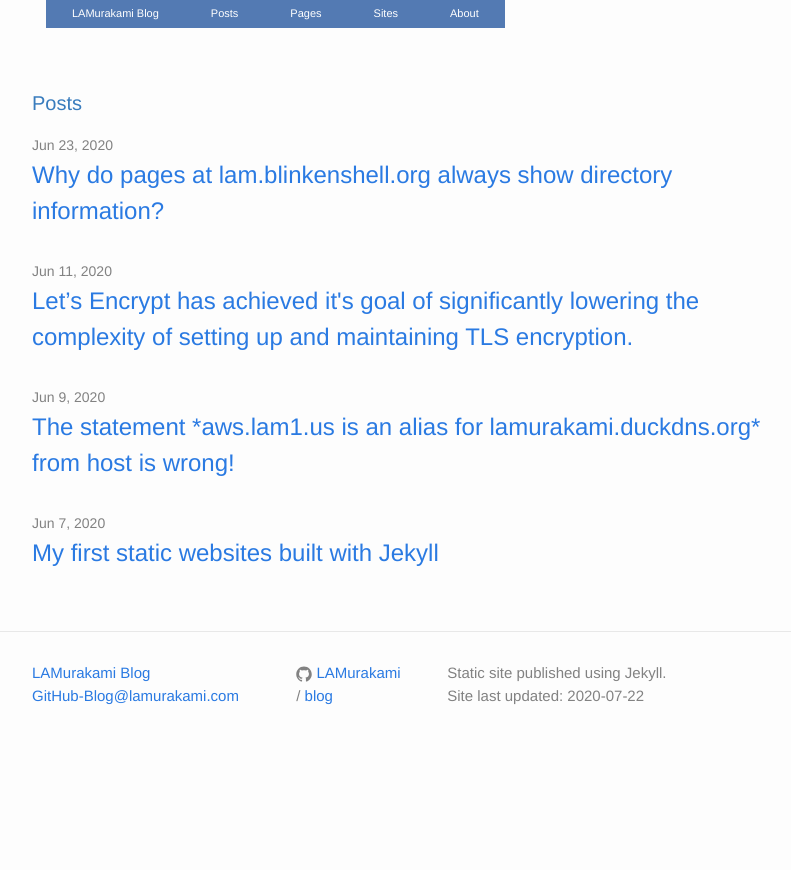
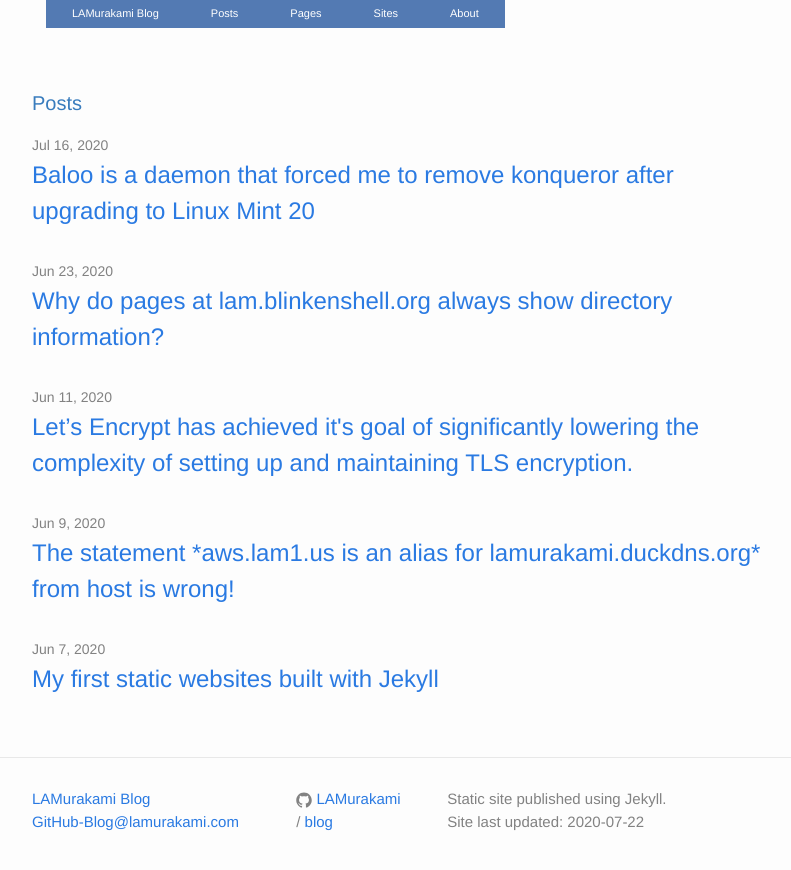
Before and after one commit to LAMurakami/blog, a Jekyll site: the page built from index.html, in a window 1280 px wide. Shown: the top 870 px of the page, without its empty margins (238-1029 px from the left). Built offline with Jekyll 4.4.1, drawn with Linux system fonts in a browser that asks for light colours; some of the changed lines change nothing that is shown.

Commit message:
Baloo a daemon that forced me to remove konqueror
Baloo is a daemon that forced me to remove konqueror
after upgrading to Linux Mint 20

```diff
--- a/_config.yml
+++ b/_config.yml
@@ -20,4 +20,5 @@ collections:
    websites:
      output: true
 # Build settings
+future: true
 markdown: kramdown
--- /dev/null
+++ b/_posts/2020-07-15-Baloo_is_a_daemon_that_forced_me_to_remove_konqueror.md
@@ -0,0 +1,60 @@
+---
+layout: post
+title: "Baloo is a daemon that forced me to remove konqueror after upgrading to Linux Mint 20"
+date: 2020-07-15 21:25:58 -0800
+---
+<!-- start content -->
+<div id="mw-content-text" lang="en" dir="ltr"><div><p>When I discovered baloo I was trying to find what was trying to kill my system.  I had upgraded from Linux Mint 19.3 yesterday and had a number of small issues and an unidentified issue causing my web server to have issues.  This was the fourth computer I had upgraded to Linux Mint 20 and had been able to resolve all the previous issues.  I went to bed not knowing what the issue was but sure I would be able to solve it.
+</p><p>This morning I was surprised to find that the root partition was filling up and the lack of space was the problem.  My initial investigation showed that my home folder was using a huge amount of space and causing the system to have issues.  I initially missed that it was a pair hidden log files using up space but did see I had a copy of the 26G Music folder there and deleted it since I know I have other copies.
+</p><p>After I provided over 25G of space I was surprised to find it quickly being used up by something I wasn't seeing.  I finally found the hidden .xsession-errors and .xsession-errors.old files using over 40G of space and growing at almost 1G / minute.  I then saw a huge number of the same messages over and over in the file.  I first noticed:
+</p>
+<pre>org.kde.baloo.engine: PositionDB::put MDB_BAD_TXN: Transaction must abort, has a child, or is invalid
+</pre>
+<p>When I searched the web I saw "<a rel="nofollow" href="https://forums.gentoo.org/viewtopic-t-1094392-start-25.html">HELP! My /home partition keeps filling up</a>" which mentioned the message I had searched for along with:
+</p>
+<pre>org.kde.baloo.engine: PostingDB::put MDB_BAD_TXN: Transaction must abort, has a child, or is invalid
+</pre>
+<p>There was a bunch of discussion and "pkill baloo put an end to that nonsense" made sense to me.  I continued reading and saw people complaining about the difficulty in telling the daemon not to run.  I knew one way would be to remove the package with the daemon in it.  I saw I had a libkf5balooengine5 and decided to remove it.
+</p><p>I removed konqueror because it was dependent upon baloo and I wanted baloo off my system so bad I was willing to give up konqueror.  I saw dolphin was also dependent on baloo but I use that even less than konqueror and could not actually remember the last time I had used either.
+</p><p>I don't think I ever had KDE installed on ak17.  The ak17 machine was bought after the Burglary when many of my machines were stolen.  I did not get around to making it my main server until the beginning of 2018 partly becasue I still had ak7 which was working.  I know I have done a major upgrade on ak17 before including from 18 to 19 as well as the smaller point releases.
+</p><p>I think I installed konqueror on ak19 just to have another browser.
+</p><p>It looks like the but has been seen by people for at least 5 years and is still there.  I did some research and question the whole philosophy intentionally limiting settings for the daemon and especially not fixing the bugs.
+</p><p>After correcting the problem by removing the horrible daemon and deleting the files I did not have room for I decided to do a little more investigating.  I looked at the backup from this morning and saw over 15G in the two files of the backup.  Those two files had over 164 million records in them and only 321 were not related to baloo.  The bulk were the following 4 messages repeated over and over.
+</p>
+<pre>org.kde.baloo.engine: PostingDB::put MDB_BAD_TXN: Transaction must abort, has a child, or is invalid
+org.kde.baloo.engine: PositionDB::put MDB_BAD_TXN: Transaction must abort, has a child, or is invalid
+org.kde.baloo.engine: Transaction::commit MDB_BAD_TXN: Transaction must abort, has a child, or is invalid
+/home/lam/VirtualBox VMs/WXP-VM1/Logs/VBox.log.3" id seems to have changed. Perhaps baloo was not running, and this file was deleted + re-created
+</pre>
+<p>These messages might have some value but repeating the same messages over a million times an hour without any additional information such as a date or time stamp while using as much system resources as are available is not acceptable on my system.
+</p><p>I was a fan of KDE for while but from my notes it looks like it has been over 5 years since I ran the KDE desktop.  I remember specifically installing some KDE over GNOME and I guess I did it over Cinnamon as well.  Other than konqueror I remember some KDE games that I installed but apparently not on ak17.
+</p><p>I have more detail currently that I could provide to someone if it might help get the error fixed but I don't know that more info is necessary and it looks like the developers don't think it needs to be fixed.
+</p><p>My only previous comments on Baloo are related to the Mowgli and Baloo characters of Jungle Book 2.
+</p>
+<!--
+NewPP limit report
+Cached time: 20200716052233
+Cache expiry: 86400
+Dynamic content: false
+Complications: []
+CPU time usage: 0.007 seconds
+Real time usage: 0.008 seconds
+Preprocessor visited node count: 1/1000000
+Preprocessor generated node count: 0/1000000
+Post‐expand include size: 0/2097152 bytes
+Template argument size: 0/2097152 bytes
+Highest expansion depth: 1/40
+Expensive parser function count: 0/100
+Unstrip recursion depth: 0/20
+Unstrip post‐expand size: 0/5000000 bytes
+-->
+<!--
+Transclusion expansion time report (%,ms,calls,template)
+100.00%    0.000      1 -total
+-->
+
+<!-- Saved in parser cache with key wikidb:pcache:idhash:368-0!canonical and timestamp 20200716052233 and revision id 5180
+ -->
+</div></div><div>
+Retrieved from "<a dir="ltr" href="https://ak17.lam1.us/A/index.php?title=Baloo_is_a_daemon_that_forced_me_to_remove_konqueror_after_upgrading_to_Linux_Mint_20&amp;oldid=5180">https://ak17.lam1.us/A/index.php?title=Baloo_is_a_daemon_that_forced_me_to_remove_konqueror_after_upgrading_to_Linux_Mint_20&amp;oldid=5180</a>"</div>
+<!-- end content -->
```
